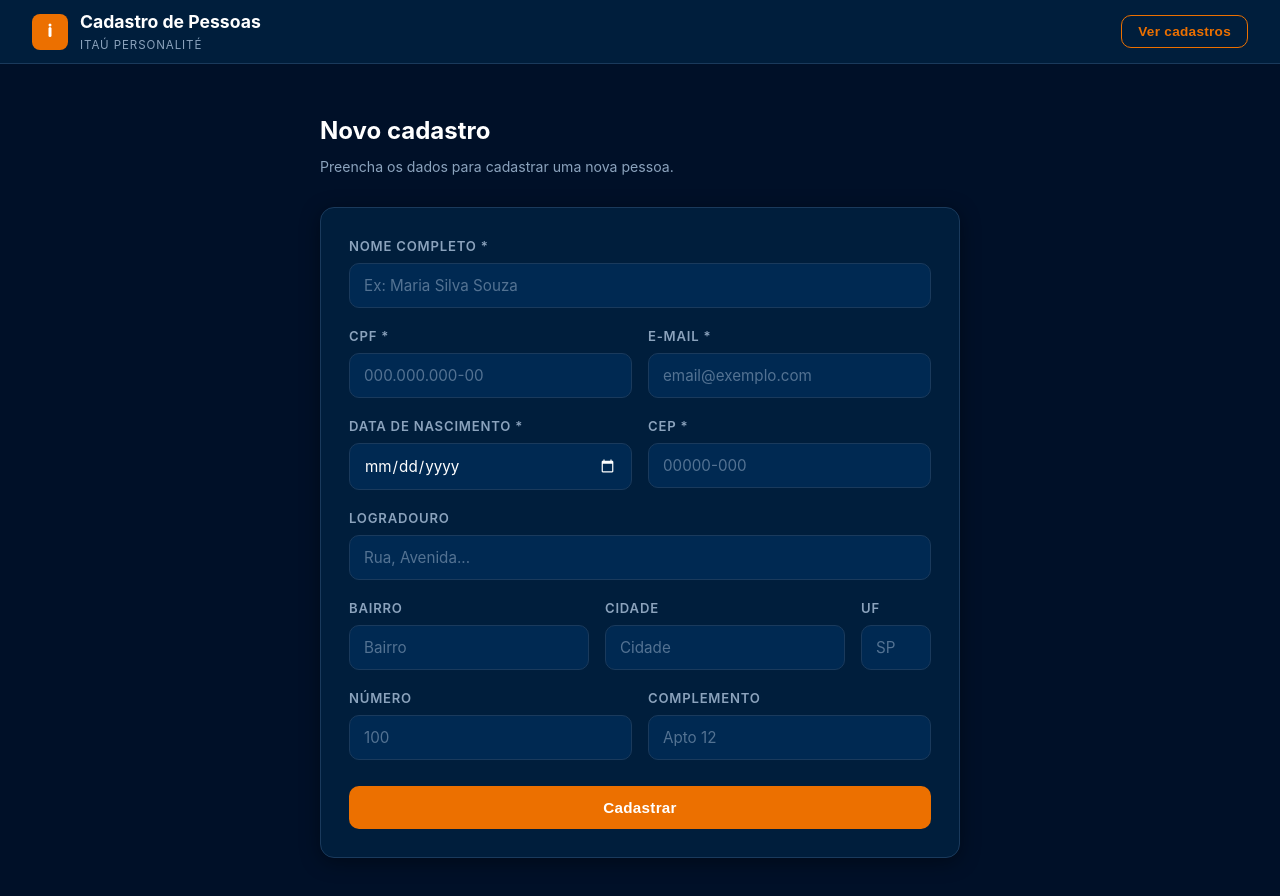
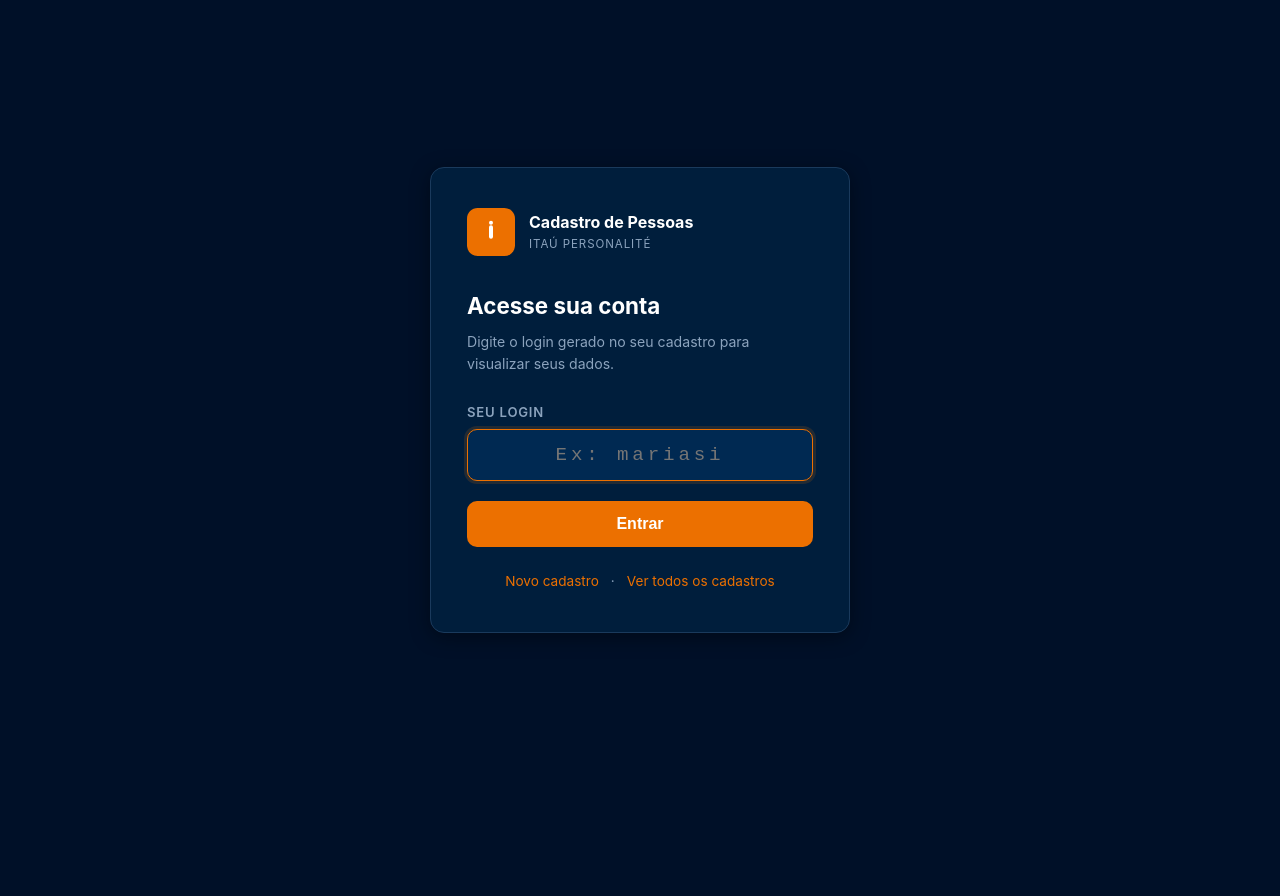
Before and after one commit to LucasAmorimDosSantosSansiverinato/case-tecnico-frontend, a React (Vite) app: page /login in a window 1280 px wide. Before the commit this address led to /. Shown: the top 896 px of the page. After the commit the page ends 800 px from the top, so only its background shows below. Built offline with nearby package versions, Linux system fonts and the light colour scheme; no server answers; the HTML template or start-up script is replaced by a standard one.

Commit message:
feat: add login page and profile page

```diff
--- a/src/App.jsx
+++ b/src/App.jsx
@@ -1,12 +1,16 @@
 import { BrowserRouter, Routes, Route, Navigate } from 'react-router-dom';
 import RegisterPage from './pages/RegisterPage';
 import PersonListPage from './pages/PersonListPage';
+import LoginPage from './pages/LoginPage';
+import ProfilePage from './pages/ProfilePage';
 
 export default function App() {
   return (
     <BrowserRouter>
       <Routes>
         <Route path="/" element={<RegisterPage />} />
+        <Route path="/login" element={<LoginPage />} />
+        <Route path="/perfil" element={<ProfilePage />} />
         <Route path="/persons" element={<PersonListPage />} />
         <Route path="*" element={<Navigate to="/" replace />} />
       </Routes>
--- /dev/null
+++ b/src/pages/LoginPage.jsx
@@ -0,0 +1,90 @@
+import { useState } from 'react';
+import { useNavigate } from 'react-router-dom';
+import { personService } from '../services/api';
+import styles from './LoginPage.module.css';
+
+function ItauLogo() {
+  return (
+    <svg width="48" height="48" viewBox="0 0 36 36" fill="none" xmlns="http://www.w3.org/2000/svg">
+      <rect width="36" height="36" rx="8" fill="#EC7000"/>
+      <rect x="16.5" y="13" width="3" height="10" rx="1.5" fill="white"/>
+      <circle cx="18" cy="11" r="1.5" fill="white"/>
+    </svg>
+  );
+}
+
+export default function LoginPage() {
+  const [login, setLogin] = useState('');
+  const [error, setError] = useState(null);
+  const [loading, setLoading] = useState(false);
+  const navigate = useNavigate();
+
+  async function handleSubmit(e) {
+    e.preventDefault();
+    const trimmed = login.trim().toLowerCase();
+    if (!trimmed || trimmed.length !== 7 || !/^[a-z]{7}$/.test(trimmed)) {
+      setError('O login deve ter exatamente 7 letras minúsculas.');
+      return;
+    }
+    setLoading(true);
+    setError(null);
+    try {
+      const person = await personService.getByLogin(trimmed);
+      navigate('/perfil', { state: { person } });
+    } catch (err) {
+      const status = err?.response?.status;
+      if (status === 404 || status === 422) {
+        setError('Login não encontrado. Verifique e tente novamente.');
+      } else if (status === 502 || status === 503 || !status) {
+        setError('Servidor iniciando, aguarde alguns segundos e tente novamente.');
+      } else {
+        setError('Erro ao fazer login. Tente novamente.');
+      }
+    } finally {
+      setLoading(false);
+    }
+  }
+
+  return (
+    <div className={styles.page}>
+      <div className={styles.card}>
+        <div className={styles.logoWrap}>
+          <ItauLogo />
+          <div>
+            <div className={styles.title}>Cadastro de Pessoas</div>
+            <div className={styles.subtitle}>Itaú Personalité</div>
+          </div>
+        </div>
+
+        <h2 className={styles.heading}>Acesse sua conta</h2>
+        <p className={styles.desc}>Digite o login gerado no seu cadastro para visualizar seus dados.</p>
+
+        <form onSubmit={handleSubmit} className={styles.form} noValidate>
+          <div className={styles.field}>
+            <label className={styles.label}>Seu login</label>
+            <input
+              className={`${styles.input} ${error ? styles.inputError : ''}`}
+              type="text"
+              placeholder="Ex: mariasi"
+              maxLength={7}
+              value={login}
+              onChange={e => { setLogin(e.target.value.toLowerCase()); setError(null); }}
+              autoFocus
+            />
+            {error && <span className={styles.error}>{error}</span>}
+          </div>
+
+          <button type="submit" className={styles.btn} disabled={loading}>
+            {loading ? <span className={styles.spinner} /> : 'Entrar'}
+          </button>
+        </form>
+
+        <div className={styles.links}>
+          <a href="/">Novo cadastro</a>
+          <span>·</span>
+          <a href="/persons">Ver todos os cadastros</a>
+        </div>
+      </div>
+    </div>
+  );
+}
--- /dev/null
+++ b/src/pages/LoginPage.module.css
@@ -0,0 +1,106 @@
+.page {
+  min-height: 100vh;
+  background: var(--color-bg);
+  display: flex;
+  align-items: center;
+  justify-content: center;
+  padding: 24px;
+}
+
+.card {
+  background: var(--color-surface);
+  border: 1px solid var(--color-border);
+  border-radius: 14px;
+  padding: 40px 36px;
+  width: 100%;
+  max-width: 420px;
+  box-shadow: var(--shadow);
+}
+
+.logoWrap {
+  display: flex;
+  align-items: center;
+  gap: 14px;
+  margin-bottom: 32px;
+}
+
+.title { font-size: 1rem; font-weight: 700; color: var(--color-text); }
+.subtitle { font-size: 0.72rem; color: var(--color-muted); text-transform: uppercase; letter-spacing: 0.08em; }
+
+.heading { font-size: 1.4rem; font-weight: 700; margin-bottom: 8px; }
+.desc { font-size: 0.88rem; color: var(--color-muted); margin-bottom: 28px; line-height: 1.5; }
+
+.form { display: flex; flex-direction: column; gap: 20px; }
+
+.field { display: flex; flex-direction: column; gap: 6px; }
+
+.label {
+  font-size: 0.82rem;
+  font-weight: 600;
+  color: var(--color-muted);
+  text-transform: uppercase;
+  letter-spacing: 0.06em;
+}
+
+.input {
+  padding: 14px 16px;
+  border: 1.5px solid var(--color-border);
+  border-radius: var(--radius);
+  font-size: 1.2rem;
+  font-family: monospace;
+  letter-spacing: 0.2em;
+  background: var(--color-surface-2);
+  color: var(--color-text);
+  text-align: center;
+  transition: border-color 0.15s, box-shadow 0.15s;
+}
+
+.input:focus {
+  outline: none;
+  border-color: var(--color-primary);
+  box-shadow: 0 0 0 3px rgba(236,112,0,0.15);
+}
+
+.input.inputError { border-color: var(--color-danger); }
+
+.error { font-size: 0.82rem; color: var(--color-danger); }
+
+.btn {
+  padding: 14px;
+  background: var(--color-primary);
+  color: #fff;
+  border: none;
+  border-radius: var(--radius);
+  font-size: 1rem;
+  font-weight: 700;
+  cursor: pointer;
+  transition: background 0.15s;
+  display: flex;
+  align-items: center;
+  justify-content: center;
+}
+
+.btn:hover:not(:disabled) { background: var(--color-primary-h); }
+.btn:disabled { opacity: 0.6; cursor: not-allowed; }
+
+.spinner {
+  width: 18px; height: 18px;
+  border: 2px solid rgba(255,255,255,0.4);
+  border-top-color: #fff;
+  border-radius: 50%;
+  animation: spin 0.6s linear infinite;
+}
+
+@keyframes spin { to { transform: rotate(360deg); } }
+
+.links {
+  display: flex;
+  justify-content: center;
+  gap: 12px;
+  margin-top: 24px;
+  font-size: 0.85rem;
+  color: var(--color-muted);
+}
+
+.links a { color: var(--color-primary); text-decoration: none; }
+.links a:hover { text-decoration: underline; }
--- /dev/null
+++ b/src/pages/ProfilePage.jsx
@@ -0,0 +1,66 @@
+import { useLocation, useNavigate } from 'react-router-dom';
+import { PersonCard } from '../components/person/PersonCard';
+import { Button } from '../components/ui/Button';
+import styles from './ProfilePage.module.css';
+
+function ItauLogo() {
+  return (
+    <svg width="36" height="36" viewBox="0 0 36 36" fill="none" xmlns="http://www.w3.org/2000/svg">
+      <rect width="36" height="36" rx="8" fill="#EC7000"/>
+      <rect x="16.5" y="13" width="3" height="10" rx="1.5" fill="white"/>
+      <circle cx="18" cy="11" r="1.5" fill="white"/>
+    </svg>
+  );
+}
+
+export default function ProfilePage() {
+  const { state } = useLocation();
+  const navigate = useNavigate();
+  const person = state?.person;
+
+  if (!person) {
+    navigate('/login');
+    return null;
+  }
+
+  return (
+    <div className={styles.page}>
+      <header className={styles.header}>
+        <div className={styles.logoWrap}>
+          <ItauLogo />
+          <div>
+            <div className={styles.logo}>Cadastro de Pessoas</div>
+            <div className={styles.logoSub}>Itaú Personalité</div>
+          </div>
+        </div>
+        <nav className={styles.nav}>
+          <Button variant="secondary" onClick={() => navigate('/login')} style={{ padding: '8px 16px', fontSize: '0.85rem' }}>
+            Sair
+          </Button>
+        </nav>
+      </header>
+
+      <main className={styles.main}>
+        <div className={styles.welcomeBox}>
+          <div className={styles.welcomeIcon}>👤</div>
+          <div>
+            <div className={styles.welcomeTitle}>Olá, {person.fullName.split(' ')[0]}</div>
+            <div className={styles.welcomeSub}>Login: <span className={styles.loginBadge}>{person.login}</span></div>
+          </div>
+        </div>
+
+        <h2 className={styles.heading}>Seus dados cadastrados</h2>
+        <PersonCard person={person} />
+
+        <div className={styles.actions}>
+          <Button variant="secondary" onClick={() => navigate('/')} style={{ flex: 1 }}>
+            Novo cadastro
+          </Button>
+          <Button variant="secondary" onClick={() => navigate('/persons')} style={{ flex: 1 }}>
+            Ver todos
+          </Button>
+        </div>
+      </main>
+    </div>
+  );
+}
--- /dev/null
+++ b/src/pages/ProfilePage.module.css
@@ -0,0 +1,26 @@
+.page { min-height: 100vh; background: var(--color-bg); }
+.header { background: var(--color-surface); border-bottom: 1px solid var(--color-border); padding: 0 32px; height: 64px; display: flex; align-items: center; justify-content: space-between; }
+.logoWrap { display: flex; align-items: center; gap: 12px; }
+.logo { font-size: 1.1rem; font-weight: 700; color: var(--color-text); }
+.logoSub { font-size: 0.72rem; color: var(--color-muted); letter-spacing: 0.08em; text-transform: uppercase; }
+.nav { display: flex; align-items: center; gap: 16px; }
+.main { max-width: 600px; margin: 48px auto; padding: 0 20px; display: flex; flex-direction: column; gap: 20px; }
+.heading { font-size: 1.1rem; font-weight: 600; color: var(--color-muted); }
+
+.welcomeBox {
+  display: flex;
+  align-items: center;
+  gap: 16px;
+  background: var(--color-surface);
+  border: 1px solid var(--color-border);
+  border-left: 4px solid var(--color-primary);
+  border-radius: var(--radius);
+  padding: 20px 24px;
+}
+
+.welcomeIcon { font-size: 2rem; }
+.welcomeTitle { font-size: 1.3rem; font-weight: 700; }
+.welcomeSub { font-size: 0.88rem; color: var(--color-muted); margin-top: 4px; }
+.loginBadge { font-family: monospace; font-weight: 700; color: var(--color-primary); letter-spacing: 0.1em; }
+
+.actions { display: flex; gap: 12px; }
--- a/src/pages/RegisterPage.jsx
+++ b/src/pages/RegisterPage.jsx
@@ -29,9 +29,14 @@
           </div>
         </div>
         <nav className={styles.nav}>
+          <Link to="/login">
+            <Button variant="secondary" style={{ padding: '8px 16px', fontSize: '0.85rem' }}>
+              Fazer login
+            </Button>
+          </Link>
           <Link to="/persons">
             <Button variant="secondary" style={{ padding: '8px 16px', fontSize: '0.85rem' }}>
-              Ver cadastros
+              Ver todos
             </Button>
           </Link>
         </nav>
--- a/src/services/api.js
+++ b/src/services/api.js
@@ -27,7 +27,8 @@
 export const personService = {
   register: (data) => api.post('/api/persons', data).then(r => r.data),
   getAll: () => api.get('/api/persons').then(r => r.data),
-  getById: (id) => api.get(`/api/persons/${id}`).then(r => r.data)
+  getById: (id) => api.get(`/api/persons/${id}`).then(r => r.data),
+  getByLogin: (login) => api.get(`/api/persons/login/${login}`).then(r => r.data)
 };
 
 export const addressService = {
```
